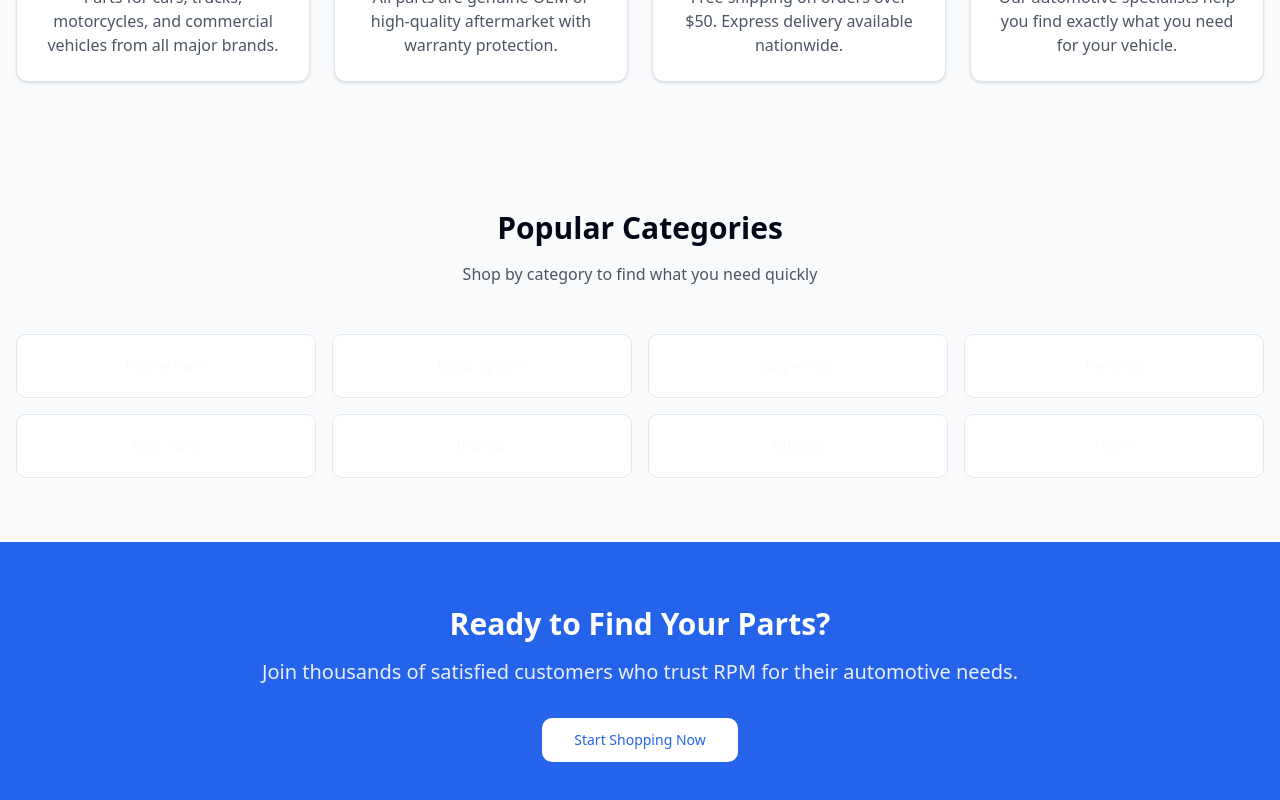
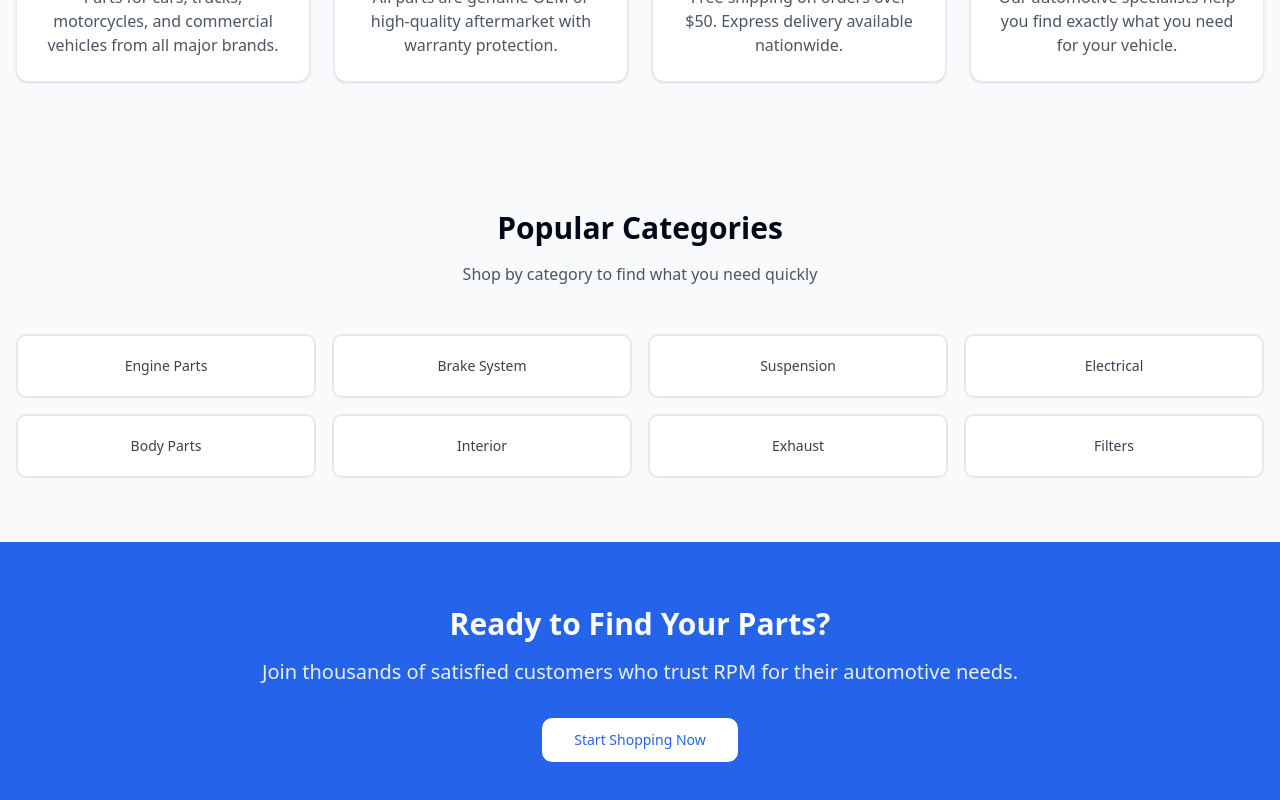
Before and after one commit to Hydra038/rpm, a Next.js app: page / in a window 1280 px wide. Shown: the part 782-1582 px from the top of the page. Built offline with nearby package versions, Linux system fonts and the light colour scheme.

Commit message:
Fix button visibility: Update button variants with explicit colors and improve category styling

```diff
--- a/app/page.tsx
+++ b/app/page.tsx
@@ -117,9 +117,9 @@ export default function HomePage() {
                 key={category}
                 variant="outline"
                 asChild
-                className="h-16 text-center hover:bg-blue-50 hover:border-blue-300"
+                className="h-16 text-center font-medium text-gray-700 border-2 border-gray-200 hover:bg-blue-50 hover:border-blue-300 hover:text-blue-700"
               >
-                <Link href={`/products?category=${category.toLowerCase()}`}>
+                <Link href={`/products?category=${category.toLowerCase().replace(' ', '%20')}`}>
                   {category}
                 </Link>
               </Button>
--- a/components/ui/button.tsx
+++ b/components/ui/button.tsx
@@ -4,16 +4,16 @@ import { cva, type VariantProps } from "class-variance-authority"
 import { cn } from "@/lib/utils"
 
 const buttonVariants = cva(
-  "inline-flex items-center justify-center rounded-md text-sm font-medium ring-offset-background transition-colors focus-visible:outline-none focus-visible:ring-2 focus-visible:ring-ring focus-visible:ring-offset-2 disabled:pointer-events-none disabled:opacity-50 bg-primary text-primary-foreground hover:bg-primary/90 h-10 px-4 py-2",
+  "inline-flex items-center justify-center rounded-md text-sm font-medium ring-offset-background transition-colors focus-visible:outline-none focus-visible:ring-2 focus-visible:ring-ring focus-visible:ring-offset-2 disabled:pointer-events-none disabled:opacity-50",
   {
     variants: {
       variant: {
-        default: "bg-primary text-primary-foreground hover:bg-primary/90",
-        destructive: "bg-destructive text-destructive-foreground hover:bg-destructive/90",
-        outline: "border border-input bg-background hover:bg-accent hover:text-accent-foreground",
-        secondary: "bg-secondary text-secondary-foreground hover:bg-secondary/80",
-        ghost: "hover:bg-accent hover:text-accent-foreground",
-        link: "underline-offset-4 hover:underline text-primary"
+        default: "bg-blue-600 text-white hover:bg-blue-700",
+        destructive: "bg-red-600 text-white hover:bg-red-700",
+        outline: "border border-gray-300 bg-white text-gray-900 hover:bg-blue-50 hover:border-blue-300 hover:text-blue-700",
+        secondary: "bg-gray-100 text-gray-900 hover:bg-gray-200",
+        ghost: "hover:bg-gray-100 hover:text-gray-900",
+        link: "underline-offset-4 hover:underline text-blue-600"
       },
       size: {
         default: "h-10 px-4 py-2",
```
